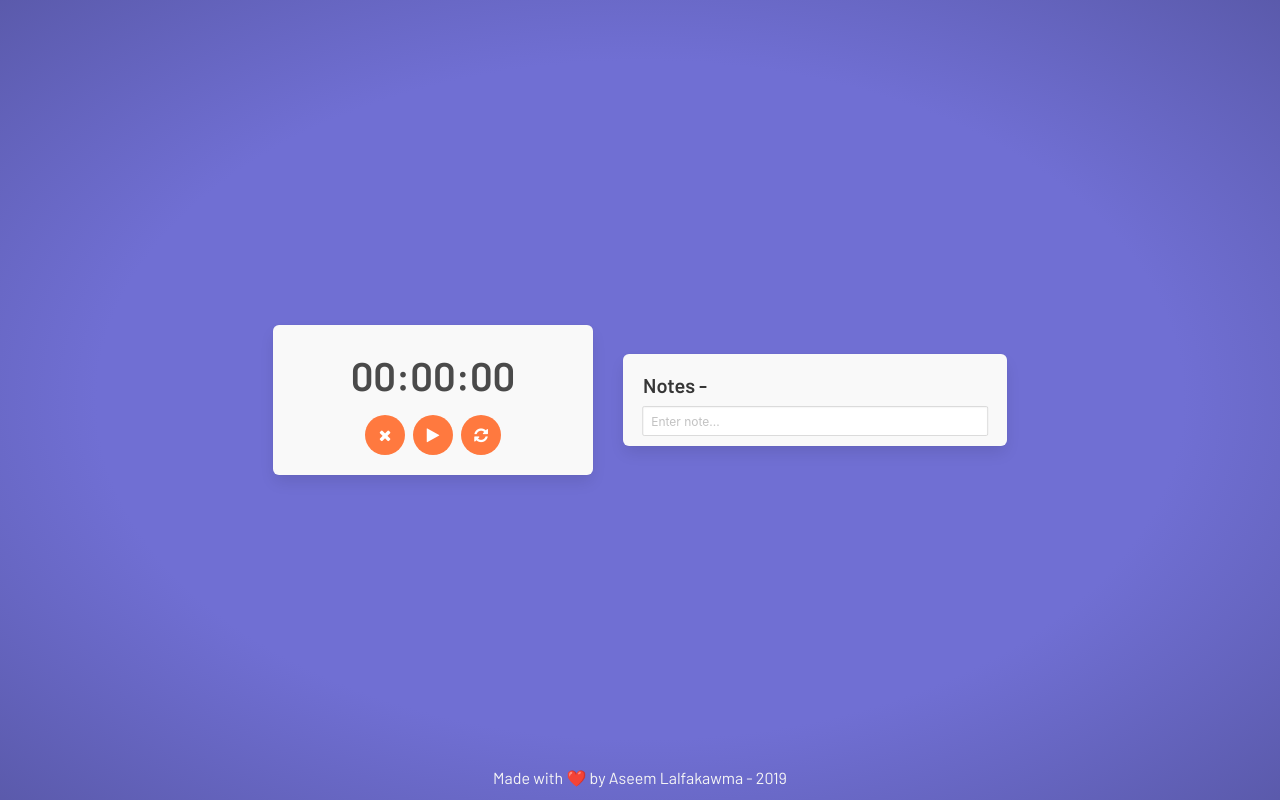
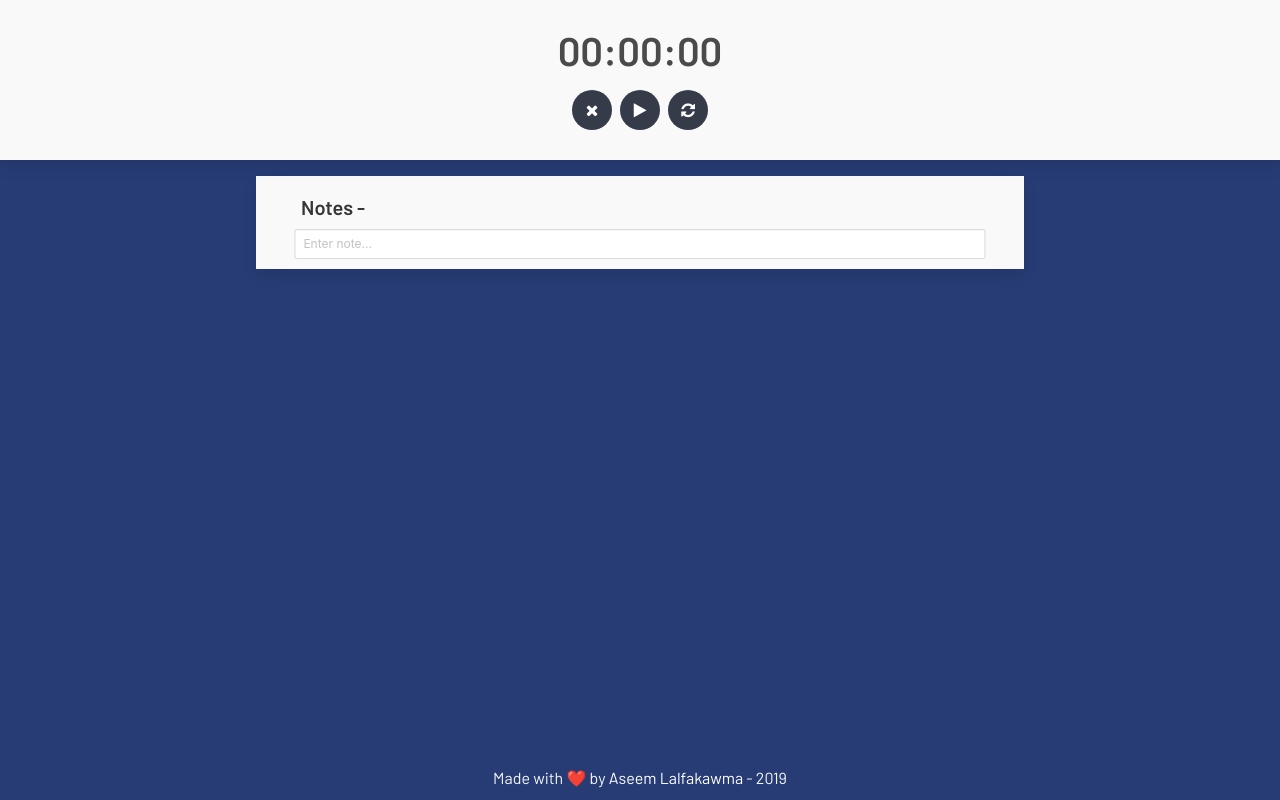
Before and after one commit to alalfakawma/wtimer, a React (Create React App) app: page / in a window 1280 px wide. Both pictures are taken after a click on the element 592 px from the left and 435 px from the top of the page. Built offline with nearby package versions, Linux system fonts and the light colour scheme.

Commit message:
Changes to background color and overall look of the app

```diff
--- a/src/components/Footer.js
+++ b/src/components/Footer.js
@@ -2,7 +2,7 @@ import React from 'react';
 import moment from 'moment';
 
 const Footer = () => (
-	<div className="has-text-light footer-bottom">Made with <span role="img" aria-label="Heart">❤️</span> by Aseem Lalfakawma - { moment().format('YYYY') }</div>
+	<div className="has-text-light animated fadeIn footer-bottom">Made with <span role="img" aria-label="Heart">❤️</span> by <a href="https://alalfakawma.in" rel="noopener noreferrer nofollow" target="_blank" style={{color: '#fff'}}>Aseem Lalfakawma</a> - { moment().format('YYYY') }</div>
 );
 
 export default Footer;
--- a/src/components/Note.js
+++ b/src/components/Note.js
@@ -8,6 +8,7 @@ class Note extends React.Component {
 		};
 		this.saveNote = this.saveNote.bind(this);
 		this.noteInput = React.createRef();
+		this.noteHolder = React.createRef();
 		this.getFromLocalStorage = this.getFromLocalStorage.bind(this);
 	}
 
@@ -55,13 +56,13 @@ class Note extends React.Component {
 
 	render() {
 		return (
-			<div className={`box note-holder animated bounceInRight ${this.props.className}`}>
+			<div ref={ this.noteHolder } className={`box note-holder ${this.props.className}`}>
 				<div className={`title is-5 ${this.state.notes.length ? 'm-b-20' : 'm-b-30'}`}>Notes -</div>
 					<div className={`notes-container ${!this.state.notes.length ? 'is-hidden' : ''}`}>
 						{ this.state.notes.map((note, i) => {
 							return (
-								<React.Fragment>
-									<div className="columns" key={i}>
+								<React.Fragment key={i}>
+									<div className="columns">
 										<div className="column is-three-quarters p-t-0 p-b-0">
 											<p>{note.note}</p>
 										</div>
--- a/src/components/Timer.js
+++ b/src/components/Timer.js
@@ -81,11 +81,11 @@ class Timer extends React.Component {
 	render() {
 		return (
 			<div className="timerAndNote">
-				<div className={`box timer-holder animated bounceInDown has-text-centered m-b-0 ${(this.state.noteShow) ? 'm-r-30' : ''}`}>
-					<div className="time has-text-weight-bold">
+				<div className={`box timer-holder p-b-30 animated fadeIn has-text-centered ${(this.state.noteShow) ? 'timerNormal' : ''}`}>
+					<div className="time animated fadeInDown has-text-weight-bold">
 						{ this.state.currentTime.format('HH:mm:ss') }
 					</div>
-					<div className="buttons m-t-10">
+					<div className="buttons animated fadeInUp m-t-10">
 						<div className="button is-primary" onClick={ this.toggleNotes }>
 							<span className="icon is-small">
 								<i className={`fa ${this.state.noteShow ? 'fa-close' : 'fa-sticky-note'}`}></i>
--- a/src/scss/index.scss
+++ b/src/scss/index.scss
@@ -1,9 +1,10 @@
 // Font
- @import url('https://fonts.googleapis.com/css?family=Barlow:400,600');
+@import url('https://fonts.googleapis.com/css?family=Barlow:400,600');
 
 // Variable
-$primary: #ff793f;
+$primary: #353b48;
 $boxbg: #f9f9f9;
+$bodybg: #273c75;
 
 // Bulma
 @import '~bulma/bulma';
@@ -17,25 +18,23 @@ $boxbg: #f9f9f9;
 // Animate.css
 @import '~animate.css/animate.css';
 
+html {
+	overflow: hidden;
+}
+
 body {
-	display: flex;
-    align-items: center;
-    justify-content: center;
 	font-family: 'Barlow', -apple-system, BlinkMacSystemFont, "Segoe UI", "Roboto", "Oxygen",
 	"Ubuntu", "Cantarell", "Fira Sans", "Droid Sans", "Helvetica Neue",
 	sans-serif;
 	-webkit-font-smoothing: antialiased;
 	-moz-osx-font-smoothing: grayscale;
-	background: radial-gradient(#706fd3 60%, #40407a 150%);
+	background: $bodybg;
 	height: 100vh;
+	overflow: hidden;
 }
 
 .timerAndNote {
 	width: 100vw;
-	display: flex;
-    align-items: center;
-    flex-wrap: wrap;
-    justify-content: center;
 }
 
 .footer-bottom {
@@ -46,6 +45,7 @@ body {
 }
 
 .box {
+	border-radius: 0;
 	background: $boxbg;
 }
 
@@ -54,16 +54,21 @@ body {
 }
 
 .box.note-holder {
-	min-width: 30%;
-	max-width: 35%;
-	max-height: 70vh;
-	position: relative;
+	width: 60vw;
+	position: absolute;
+	top: 176px;
+	left: 50%;
+	transform: translateX(-50%);
+
+	& .title {
+		padding: 0 25px;
+	}
 
 	& .notes-container {
 		overflow-x: hidden;
 		overflow-y: scroll;
 		max-height: 50vh;
-		padding: 15px 0;
+		padding: 15px 25px;
 		margin-bottom: 20px;
 	}
 
@@ -81,7 +86,18 @@ body {
 }
 
 .box.timer-holder {
-	width: 25%;
+	z-index: 10;
+	position: absolute;
+	top: 50%;
+	left: 50%;
+	transform: translate(-50%, -50%);
+	transition: all 0.7s cubic-bezier(0.60, -0.50, 0.265, 1.55);
+	width: 100vw;
+
+	&.timerNormal {
+		top: 0%;
+		transform: translate(-50%, 0);
+	}
 
 	& .time {
 		font-size: 250%;
```
